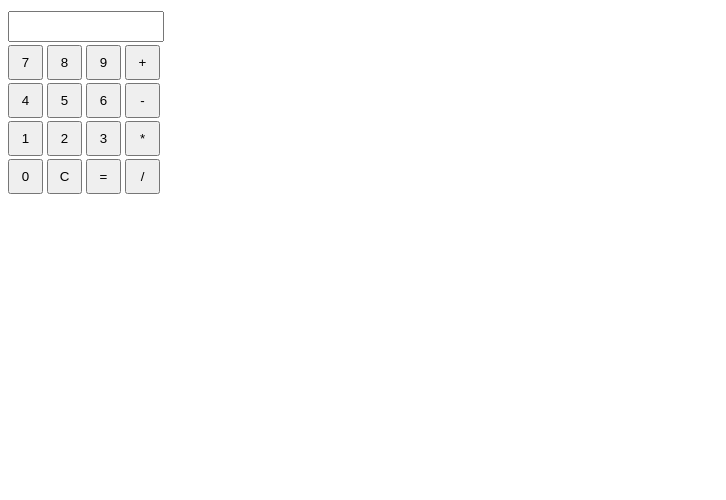
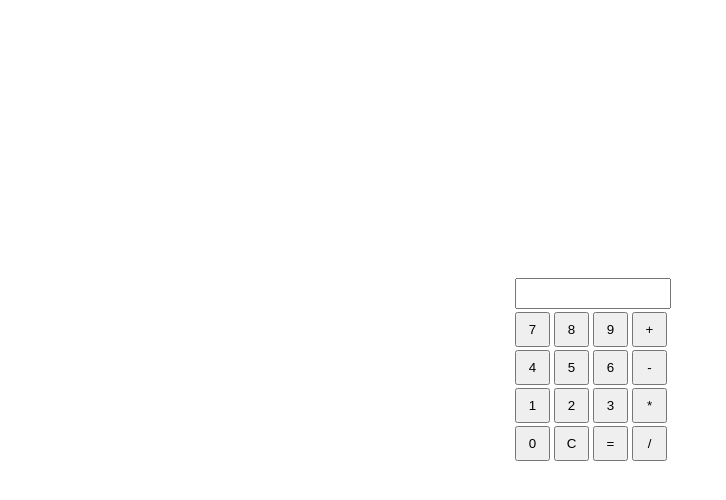
Before and after one commit to s0lus/js-calculator, a plain HTML site: page index.html in a window 1280 px wide. Shown: the whole page, without its empty margins (0-726 px from the left). Drawn offline with Linux system fonts and the light colour scheme.

Commit message:
Centering calculator in page

```diff
--- a/style.css
+++ b/style.css
@@ -1,7 +1,12 @@
 #calculator {
-    /*background: #000000;*/
     height: auto;
     width: 200px;
+
+    /* Centering */
+    position: absolute;
+    top: 50%;
+    left: 50%;
+    margin: -125px 0 0 -125px;
 }
 
 form input {
@@ -14,5 +19,4 @@ form input {
 #resultField {
     width: 148px;
     height: 25px;
-
 }
```
